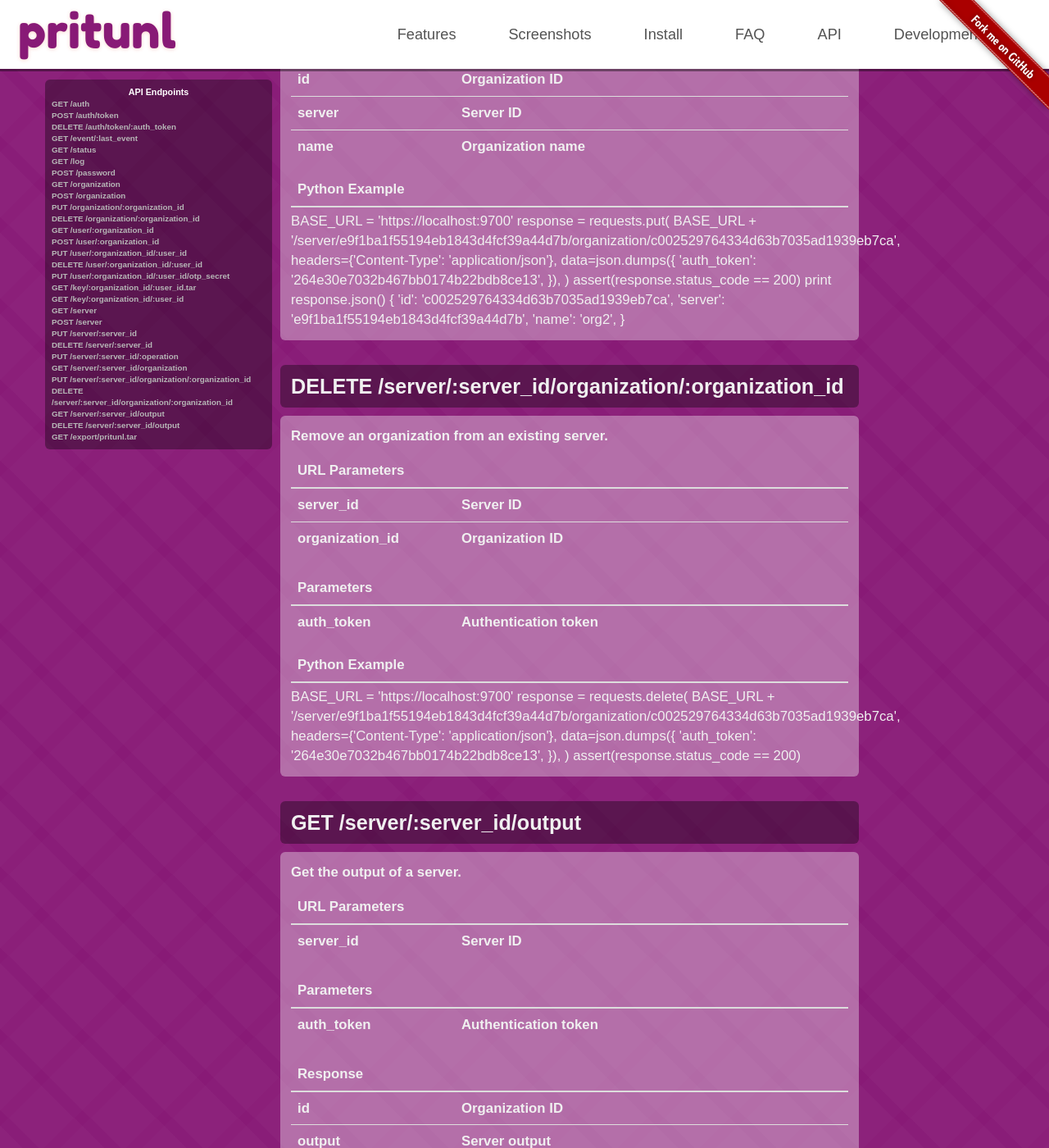
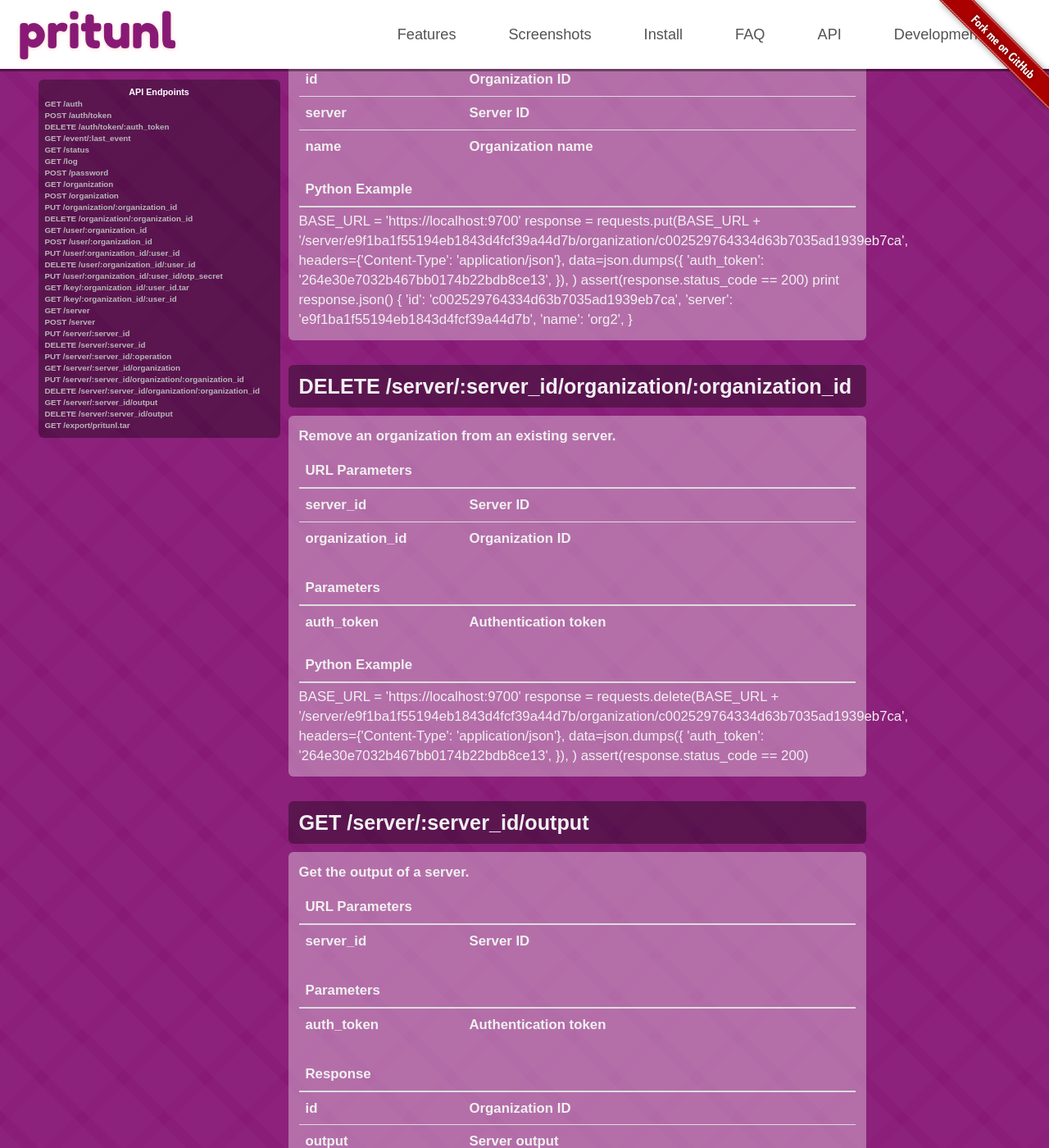
Before and after one commit to pritunl/pritunl.github.io, a Jekyll site: the page built from index.html, in a window 1280 px wide and 1400 px high, scrolled down 30805 px. Shown: the whole window at 82% size. Built offline with Jekyll 4.4.1, drawn with Linux system fonts in a browser that asks for light colours; nearby versions of some CDN libraries; Markdown is read by kramdown in place of the engine named in the settings; some of the changed text lies outside the part shown.

Commit message:
Change width of api call

```diff
--- a/css/main.css
+++ b/css/main.css
@@ -445,7 +445,7 @@
 
 .api-call,
 .api-call-list-box {
-  width: 1190px;
+  width: 1207px;
 }
 
 .api-call-list-box {
@@ -482,7 +482,7 @@
 
 .api-call-description {
   font-weight: normal;
-  width: 706px;
+  width: 705px;
   margin-right: 187px;
 }
 
@@ -522,7 +522,7 @@
   background-color: rgba(0, 0, 0, 0.35);
   font-weight: bold;
   font-size: 0.7em;
-  width: 277px;
+  width: 295px;
   float: left;
 }
 
@@ -605,3 +605,8 @@
 .ace_scrollbar {
     display: none !important;
 }
+
+.ace_scroller {
+    overflow-x: hidden !important;
+    overflow-y: hidden !important;
+}
```
Also changed, not shown: index.html (+6 -6 lines).
